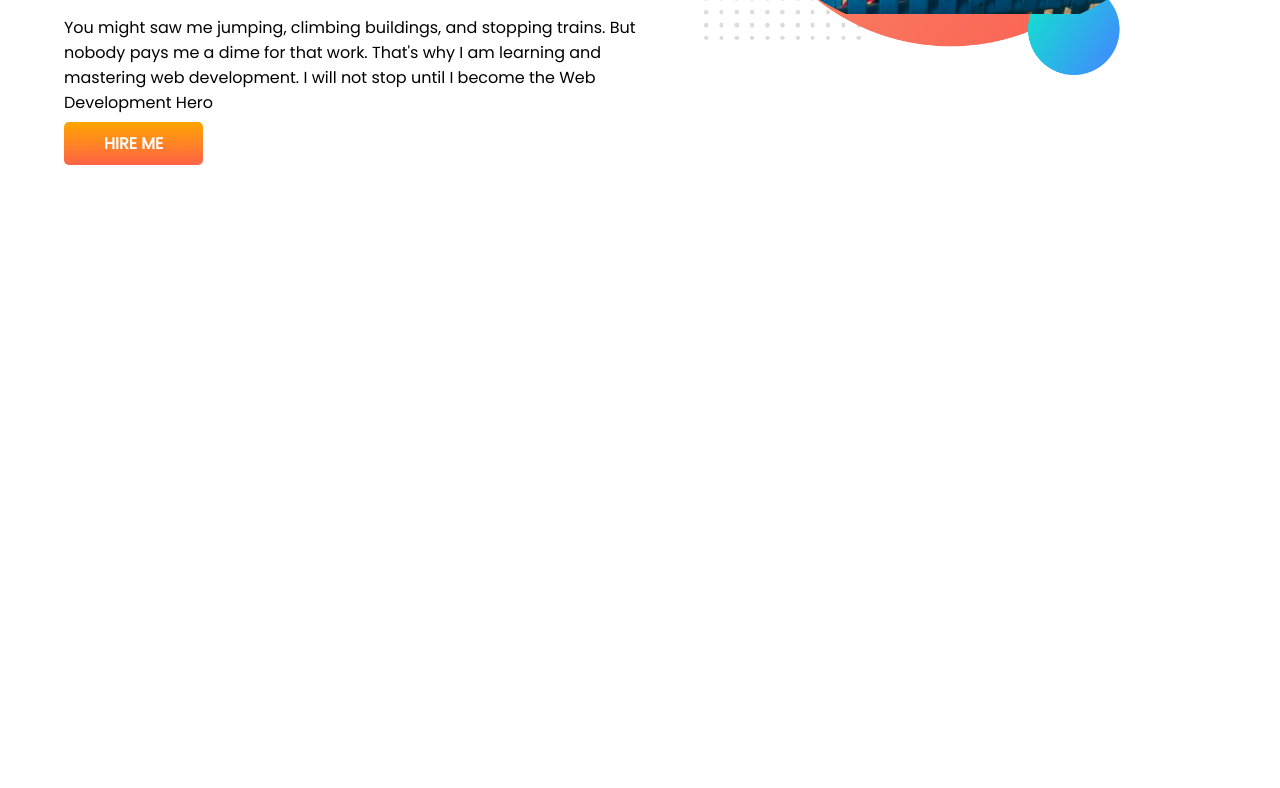
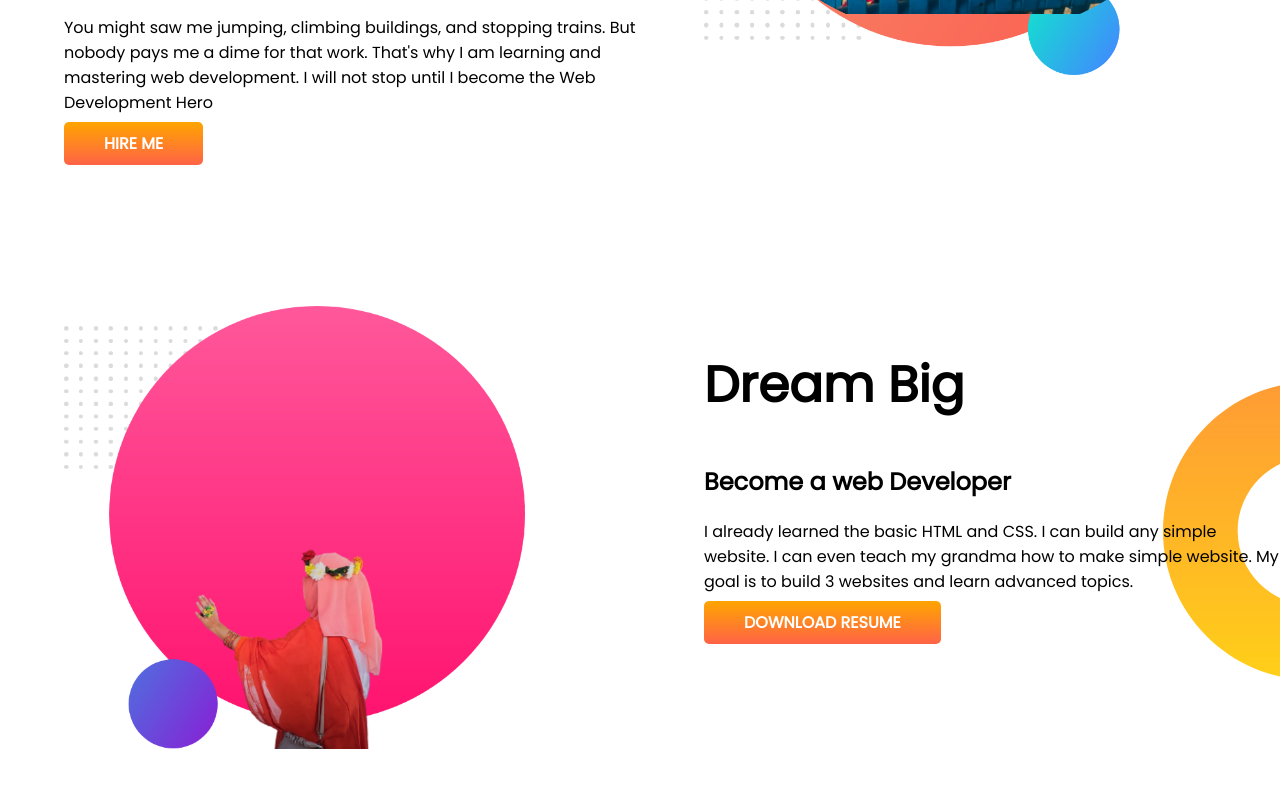
Before and after one commit to fabihaanbarjuthi/developer-portfolio, a plain HTML site: page index.html in a window 1280 px wide. Shown: the part 382-1170 px from the top of the page. Before the commit the page ends 800 px from the top, so only its background shows below. Drawn offline with Linux system fonts and the light colour scheme.

Commit message:
dream added

```diff
--- a/index.html
+++ b/index.html
@@ -29,6 +29,18 @@
             <img src="images/fabiha-pic-with-bg.png" alt="">
         </div>
     </section>
+    <section class="dream-big">
+        <div class="half-width">
+            <img src="images/juthi-pic-with-bg.png" alt="">
+        </div>
+        <div class="half-width">
+            <h1>Dream Big</h1>
+            <h2>Become a web Developer</h2>
+            <p>I already learned the basic HTML and CSS. I can build any simple website. I can even teach my grandma how
+                to make simple website. My goal is to build 3 websites and learn advanced topics.</p>
+            <a class="link-button" target="_blank" href="">DOWNLOAD RESUME</a>
+        </div>
+    </section>
 </body>
 
 </html>
--- a/style.css
+++ b/style.css
@@ -13,6 +13,7 @@ h1 {
 
 section {
     display: flex;
+    margin-bottom: 150px;
 }
 
 .half-width {
@@ -37,3 +38,9 @@ section {
     background-image: url(images/top-banner.png);
     background-repeat: no-repeat;
 }
+
+.dream-big {
+    background-image: url(images/dream-bg.png);
+    background-repeat: no-repeat;
+    background-position: right;
+}
```
Also changed, not shown: images/juthi-pic-with-bg.png (added).
